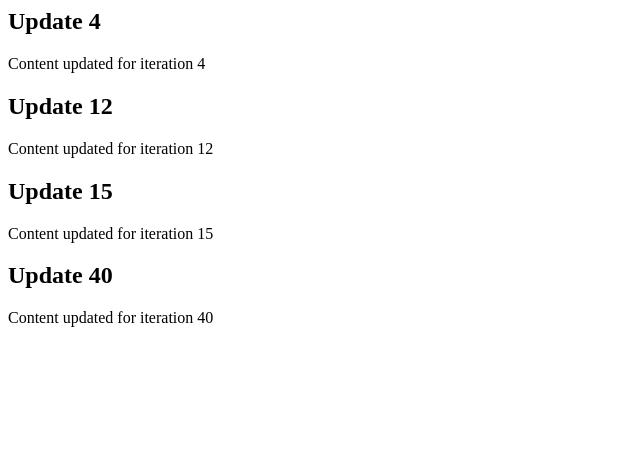
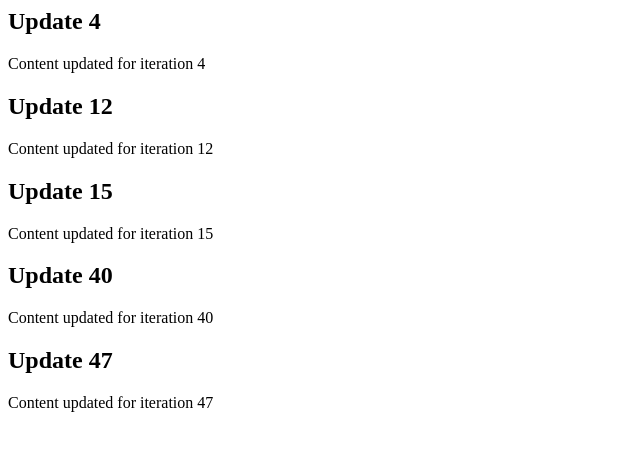
Before and after one commit to jpschmorgan/animated-octo-chainsaw, a website: page src/index.html in a window 1280 px wide. Shown: the whole page, without its empty margins (0-640 px from the left). Drawn offline with Linux system fonts and the light colour scheme.

Commit message:
style: update documentation

```diff
--- a/src/index.html
+++ b/src/index.html
@@ -21,3 +21,9 @@
     <h2>Update 40</h2>
     <p>Content updated for iteration 40</p>
 </div>
+
+<!-- Updated iteration 47 -->
+<div class="update-47">
+    <h2>Update 47</h2>
+    <p>Content updated for iteration 47</p>
+</div>
```
